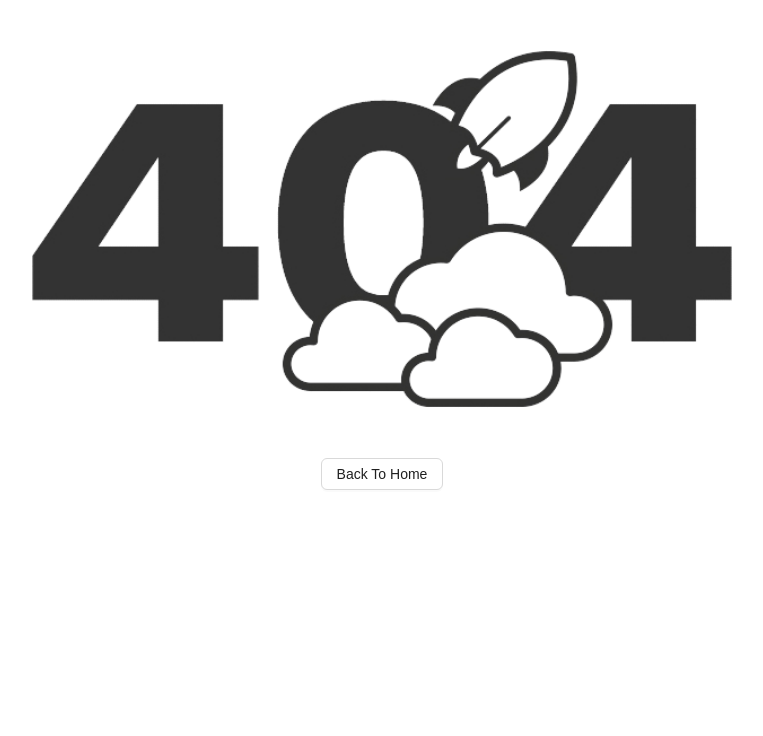
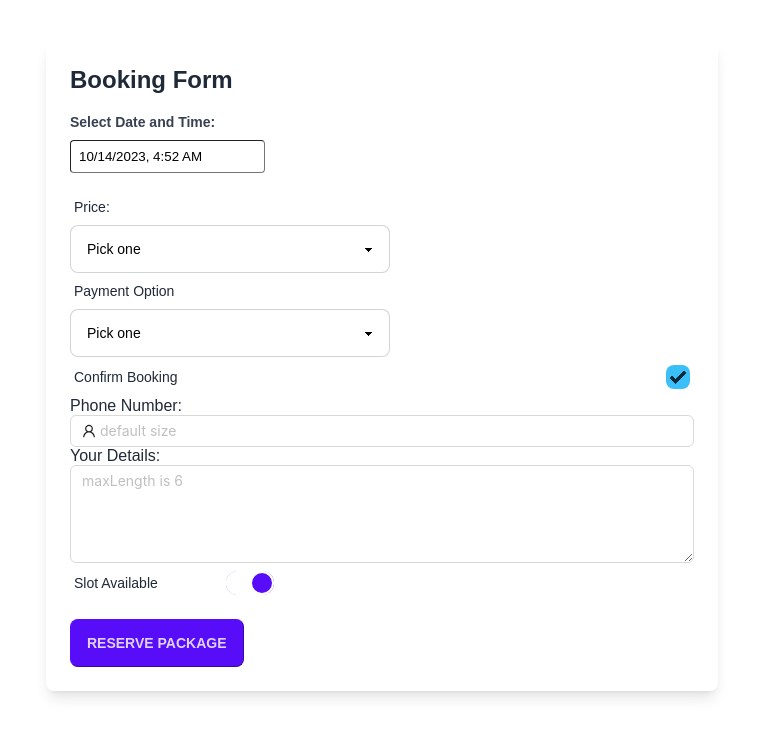
Before and after one commit to nazmu957/travel-gide, a Next.js app: page /booking in a window 1280 px wide. Before the commit this address had no page. Shown: the top 736 px of the page, without its empty margins (258-1021 px from the left). Built offline with nearby package versions, Linux system fonts and the light colour scheme.

Commit message:
booking form created

```diff
--- a/src/components/Layouts/RootLayout.js
+++ b/src/components/Layouts/RootLayout.js
@@ -86,7 +86,7 @@ const RootLayout = ({ children }) => {
       </div>
       {/* Main Nav Part */}
 
-      <div style={{ height: "6rem"}} className="navbar  bg-red-100">
+      <div style={{ height: "6rem" }} className="navbar  bg-red-100">
         <div className="navbar-start">
           <div className="dropdown">
             <label tabIndex={0} className="btn btn-ghost lg:hidden">
@@ -110,7 +110,7 @@ const RootLayout = ({ children }) => {
               className="menu menu-sm dropdown-content mt-3 z-[1] p-2 shadow bg-base-100 rounded-box w-52"
             >
               <li>
-                <a>Item 1</a>
+                <Link href={"/service"}>Service</Link>
               </li>
               <li>
                 <a>Parent</a>
@@ -128,12 +128,12 @@ const RootLayout = ({ children }) => {
               </li>
             </ul>
           </div>
-          <a className="btn btn-ghost normal-case text-xl">Travel-Gide</a>
+          <Link href={"/"} className="btn btn-ghost normal-case text-xl">Travel-Gide</Link>
         </div>
         <div className="navbar-start hidden lg:flex">
           <ul className="menu menu-horizontal px-1">
             <li>
-              <a>Item 1</a>
+              <Link href={"/service"}>Service</Link>
             </li>
 
             <li>
@@ -187,7 +187,6 @@ const RootLayout = ({ children }) => {
         <form>
           <header className="footer-title">Newsletter</header>
           <fieldset className="form-control w-80">
-
             <div className="relative">
               <input
                 type="text"
--- a/src/components/UI/AllProducts.js
+++ b/src/components/UI/AllProducts.js
@@ -36,14 +36,14 @@ const AllProducts = ({ allProducts }) => {
             <Card
               hoverable
               className={styles.card}
-              cover={
-                <Image
-                  src={product?.image_url}
-                  layout="responsive"
-                  height={300}
-                  alt="news image"
-                />
-              }
+              // cover={
+              //   <Image
+              //     src={product?.image_url}
+              //     layout="responsive"
+              //     height={300}
+              //     alt="news image"
+              //   />
+              // }
             >
               <h3 className={styles.title}>Product Name: {product?.title}</h3>
               <h3>Category: {product?.category}</h3>
--- a/src/components/UI/MultiProducts.js
+++ b/src/components/UI/MultiProducts.js
@@ -41,14 +41,14 @@ const MultiProducts = ({ moreProducts }) => {
           >
             <Card
               hoverable
-              cover={
-                <img
-                  src={product?.image_url}
-                  style={{ height: "20rem" }}
-                  responsive
-                  alt="news image"
-                />
-              }
+              // cover={
+              //   <img
+              //     src={product?.image_url}
+              //     style={{ height: "20rem" }}
+              //     responsive
+              //     alt="news image"
+              //   />
+              // }
             >
               <h3>Product Name: {product?.name}</h3>
               <h3>Category: {product?.category}</h3>
--- a/src/components/UI/ServiceCard.js
+++ b/src/components/UI/ServiceCard.js
@@ -1,3 +1,4 @@
+import Link from 'next/link';
 import React from 'react';
 
 const ServiceCard = ( { service }) => {
@@ -6,10 +7,10 @@ const ServiceCard = ( { service }) => {
     return (
       <div className="card  bg-base-100 shadow-xl">
         <figure>
-          <img
+          {/* <img
             src="/images/stock/photo-1606107557195-0e29a4b5b4aa.jpg"
             alt="Shoes"
-          />
+          /> */}
         </figure>
         <div className="card-body">
           <h2 className="card-title">
@@ -21,7 +22,8 @@ const ServiceCard = ( { service }) => {
             <div className="badge badge-outline">{rating}</div>
             <div className="badge badge-outline">{status}</div>
           </div>
-          <button>Link</button>
+
+          <Link href={`/details/${id}`}>Link</Link>
         </div>
       </div>
     );
--- /dev/null
+++ b/src/pages/booking.js
@@ -0,0 +1,118 @@
+import React, { useState } from "react";
+
+import DatePicker from "react-datepicker";
+import "react-datepicker/dist/react-datepicker.css";
+import { UserOutlined } from "@ant-design/icons";
+import { Input } from "antd";
+const { TextArea } = Input;
+
+
+const BookingPage = () => {
+  const [selectedDate, setSelectedDate] = useState(new Date());
+  const [isChecked, setIsChecked] = useState(true);
+
+
+  const handleCheckboxChange = () => {
+    setIsChecked(!isChecked);
+  };
+
+  const handleSubmit = (e) => {
+    e.preventDefault();
+    // Perform form submission logic here (e.g., sending data to API)
+    // Assuming the form submission is successful
+    alert('done')
+
+  };
+
+  return (
+    <form onSubmit={handleSubmit}>
+      <div className="max-w-2xl mx-auto p-6 border rounded-lg shadow-lg mt-10">
+        <h2 className="text-2xl font-semibold mb-4">Booking Form</h2>
+        <div className="mb-4">
+          <label className="block text-gray-700 text-sm font-bold mb-2">
+            Select Date and Time:
+          </label>
+          <DatePicker
+            selected={selectedDate}
+            onChange={(date) => setSelectedDate(date)}
+            showTimeSelect
+            dateFormat="Pp"
+            className="border rounded p-2 w-full"
+          />
+        </div>
+
+        <div className="form-control w-full max-w-xs">
+          <label className="label">
+            <span className="label-text">Price: </span>
+          </label>
+          <select className="select select-bordered">
+            <option disabled selected>
+              Pick one
+            </option>
+            <option>$541</option>
+            <option>$541</option>
+            <option>$541</option>
+            <option>$541</option>
+          </select>
+        </div>
+
+        <div className="form-control w-full max-w-xs">
+          <label className="label">
+            <span className="label-text">Payment Option </span>
+          </label>
+          <select className="select select-bordered">
+            <option disabled selected>
+              Pick one
+            </option>
+            <option>Bikash</option>
+            <option>Nogod</option>
+          </select>
+        </div>
+
+        <div className="form-control">
+          <label
+            className="cursor-pointer label"
+            onClick={handleCheckboxChange}
+          >
+            <span className="label-text">Confirm Booking</span>
+            <input
+              type="checkbox"
+              checked={isChecked}
+              className="checkbox checkbox-info bg-red-400"
+              onChange={() => {}}
+            />
+          </label>
+        </div>
+
+        <div>
+          <span>Phone Number:</span>
+          <Input placeholder="default size" prefix={<UserOutlined />} />
+        </div>
+
+        <div>
+          <span>Your Details: </span>
+          <TextArea rows={4} placeholder="maxLength is 6" maxLength={6} />
+        </div>
+
+        <div className="flex flex-col">
+          <div className="form-control w-52">
+            <label className="cursor-pointer label">
+              <span className="label-text">Slot Available</span>
+              <input
+                type="checkbox"
+                className="toggle toggle-primary border-4"
+                checked
+              />
+            </label>
+          </div>
+        </div>
+
+        <button type="submit" className="btn btn-primary mt-4">
+          Reserve Package
+        </button>
+      </div>
+    </form>
+  );
+};
+
+export default BookingPage;
--- a/src/pages/details/[detailId].js
+++ b/src/pages/details/[detailId].js
@@ -1,12 +1,19 @@
 import RootLayout from "@/components/Layouts/RootLayout";
 
-import React from "react";
+import React, { useState } from "react";
 import { Card } from "antd";
 
 const { Meta } = Card;
 
 const DetailPage = ({ detail }) => {
-  console.log(detail);
+const [isChecked, setIsChecked] = useState(true);
+
+const handleCheckboxChange = () => {
+  setIsChecked(!isChecked);
+  alert('Add Booking List ??')
+};
+
+  // console.log(detail);
 
   return (
     <div>
@@ -17,9 +24,15 @@ const DetailPage = ({ detail }) => {
         }}
         // cover={<img alt="example" src={product?.image_url} />}
       >
-        <img src={detail?.image_url} alt="" />
+        {/* <img src={detail?.image_url} alt="" /> */}
         <h3>Category: {detail?.name}</h3>
         <h3>Category: {detail?.description}</h3>
+        <input
+          type="checkbox"
+          className="toggle"
+          checked={isChecked}
+          onChange={handleCheckboxChange}
+        />
       </Card>
     </div>
   );
--- a/src/pages/products/[productId].js
+++ b/src/pages/products/[productId].js
@@ -28,11 +28,11 @@ const ProductDetailPage = ({ product }) => {
           Components Details
         </h1>
         <figure>
-          <img
+          {/* <img
             style={{ width: "30rem", height: "40rem" }}
             src={product?.image_url}
             alt="car!"
-          />
+          /> */}
         </figure>
         <div className="card-body">
           <h2 className="card-title">{product.title}</h2>
```
Also changed, not shown: package.json (+7 -1 lines), 1 other file (tests, documents, lock files or other folders).
